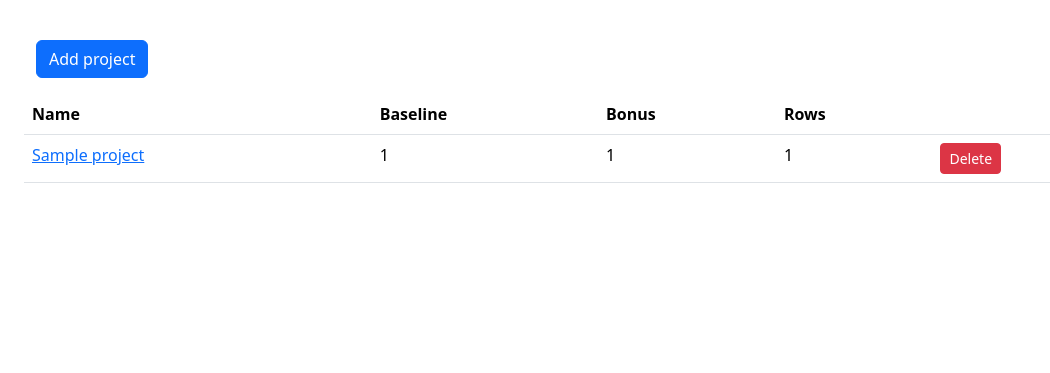
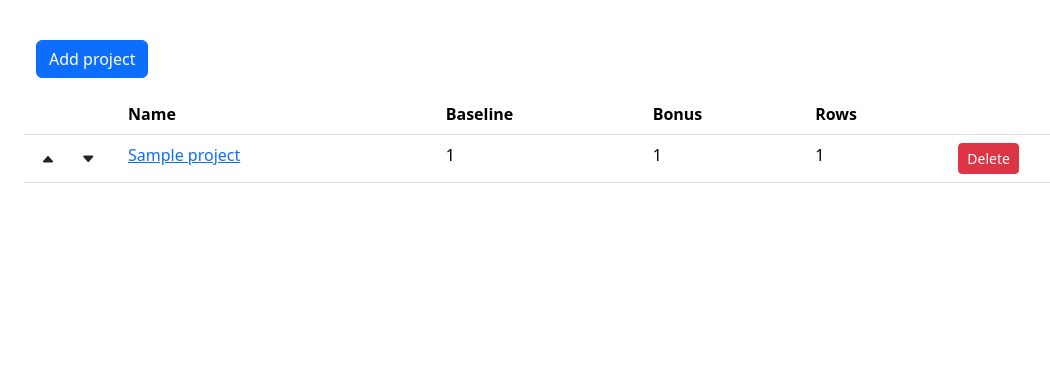
Before and after one commit to ian-ross/old-blocks, a Django app: page /projects/ in a window 1280 px wide. Shown: the part 56-429 px from the top of the page, without its empty margins (58-1108 px from the left). Run offline with Django 3.2, Linux system fonts and the light colour scheme; a user stored in the database is signed in; tables that the repository leaves empty hold one stand-in row (values such as "Sample post"); some libraries are stand-ins or nearby versions.

Commit message:
Project list reordering

```diff
--- /dev/null
+++ b/blocks/converters.py
@@ -0,0 +1,8 @@
+class DirectionConverter:
+    regex = 'up|down'
+
+    def to_python(self, value):
+        return value
+
+    def to_url(self, value):
+        return value
--- a/blocks/models.py
+++ b/blocks/models.py
@@ -6,16 +6,19 @@ from django.utils.translation import gettext_lazy as _
 from core.models import TimeStampedModel
 
 
-# Constraints:
-#   * baseline > 0
-#   * bonus >= 0
-#   * rows > 0
+class ProjectManager(models.Manager):
+    def reorder(self, project_id, direction):
+        project = self.get(pk=project_id)
+        order = list(project.user.get_project_order())
+        current_pos = order.index(project_id)
+        new_pos = current_pos
+        if current_pos > 0 and direction == 'up':
+            new_pos = current_pos - 1
+        elif current_pos < len(order) - 1 and direction == 'down':
+            new_pos = current_pos + 1
+        order[current_pos], order[new_pos] = order[new_pos], order[current_pos]
+        project.user.set_project_order(order)
 
-# Reorder projects by doing:
-#
-#  1. Get project order from user.get_project_order()
-#
-#  2. Reorder by doing user.set_project_order([<order1>, <order2>, <order3>, ...])
 
 class Project(TimeStampedModel):
     user = models.ForeignKey(settings.AUTH_USER_MODEL, on_delete=models.CASCADE)
@@ -24,6 +27,8 @@ class Project(TimeStampedModel):
     bonus = models.PositiveIntegerField(default=0)
     rows = models.PositiveIntegerField(default=1)
     active = models.BooleanField(default=True)
+
+    objects = ProjectManager()
 
     class Meta:
         order_with_respect_to = 'user'
--- a/blocks/urls.py
+++ b/blocks/urls.py
@@ -1,9 +1,14 @@
-from django.urls import path
+from django.urls import path, register_converter
 
 from .views import HomeView
-from .views import ProjectListView
+from .views import ProjectListView, ProjectReorderView
 from .views import ProjectCreateView, ProjectUpdateView, ProjectDeleteView
 from .views import SettingsView
+
+from .converters import DirectionConverter
+
+
+register_converter(DirectionConverter, 'dir')
 
 app_name = 'blocks'
 urlpatterns = [
@@ -13,6 +18,7 @@ urlpatterns = [
     path('projects/add/', ProjectCreateView.as_view(), name='project_add'),
     path('projects/<int:pk>/', ProjectUpdateView.as_view(), name='project_update'),
     path('projects/<int:pk>/delete/', ProjectDeleteView.as_view(), name='project_delete'),
+    path('projects/<int:pk>/reorder/<dir:dir>/', ProjectReorderView.as_view(), name='project_reorder'),
 
     path('settings/', SettingsView.as_view(), name='settings'),
 ]
--- a/blocks/views.py
+++ b/blocks/views.py
@@ -1,5 +1,6 @@
+from django.http import HttpResponseRedirect
 from django.urls import reverse, reverse_lazy
-from django.views.generic import DetailView, ListView, TemplateView
+from django.views.generic import View, DetailView, ListView, TemplateView
 from django.views.generic.edit import CreateView, DeleteView, UpdateView
 from django.contrib.auth.mixins import LoginRequiredMixin
 
@@ -42,5 +43,11 @@ class ProjectDeleteView(LoginRequiredMixin, DeleteView):
     success_url = reverse_lazy('blocks:project_list')
 
 
+class ProjectReorderView(LoginRequiredMixin, View):
+    def post(self, request, *args, **kwargs):
+        Project.objects.reorder(kwargs['pk'], kwargs['dir'])
+        return HttpResponseRedirect(reverse('blocks:project_list'))
+
+
 class SettingsView(LoginRequiredMixin, TemplateView):
     template_name = 'blocks/settings.html'
--- a/static/css/project.css
+++ b/static/css/project.css
@@ -10,3 +10,11 @@ nav {
 .asteriskField {
   display: none;
 }
+
+.reorder-arrows {
+  width: 6em;
+}
+
+.reorder-arrows form {
+  display: inline-block;
+}
--- a/templates/base.html
+++ b/templates/base.html
@@ -14,6 +14,7 @@
     {% block css %}
     <!-- Your stuff: Third-party CSS libraries go here -->
     {% bootstrap_css %}
+    <link rel="stylesheet" href="https://cdn.jsdelivr.net/npm/bootstrap-icons@1.7.2/font/bootstrap-icons.css">
     <link href="{% static 'css/project.css' %}" rel="stylesheet">
     {% endblock %}
 
--- a/templates/blocks/project_list.html
+++ b/templates/blocks/project_list.html
@@ -12,6 +12,7 @@
     <table class="table">
       <thead>
         <tr>
+          <th></th>
           <th scope="col">Name</th>
           <th scope="col">Baseline</th>
           <th scope="col">Bonus</th>
@@ -22,6 +23,16 @@
       <tbody>
         {% for project in project_list %}
         <tr {% if not project.active %}class="text-muted fw-light fst-italic"{% endif %}>
+          <td class="reorder-arrows">
+            <form action="{% url 'blocks:project_reorder' project.pk 'up' %}" method="post">
+              {% csrf_token %}
+              <button class="btn btn-sm"><i class="bi-caret-up-fill"></i></button>
+            </form>&nbsp;
+            <form action="{% url 'blocks:project_reorder' project.pk 'down' %}" method="post">
+              {% csrf_token %}
+              <button class="btn btn-sm"><i class="bi-caret-down-fill"></i></button>
+            </form>
+          </td>
           <td><a href="{% url 'blocks:project_update' project.pk %}">{{ project.name }}</a></td>
           <td>{{ project.baseline }}</td>
           <td>{{ project.bonus }}</td>
```
